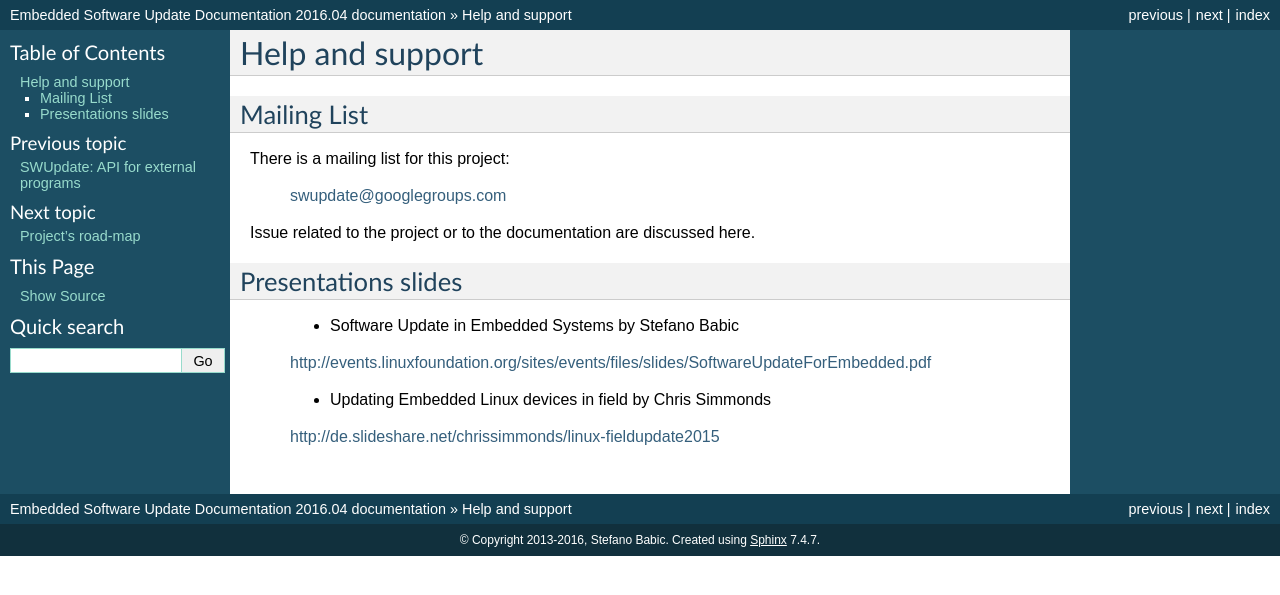
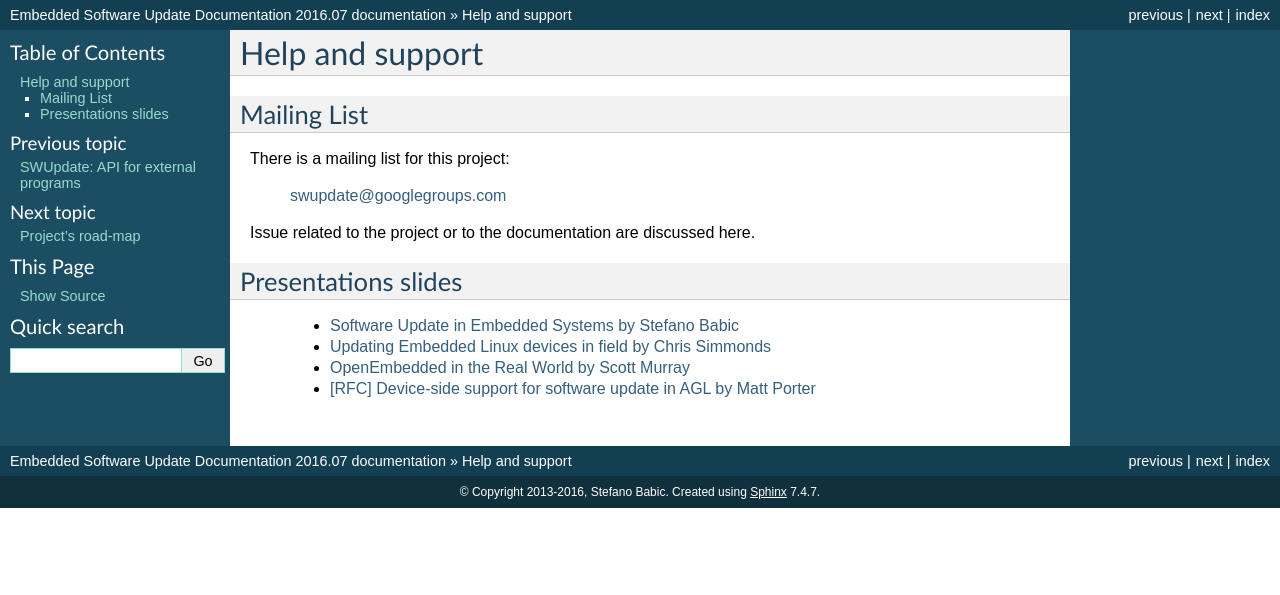
Before and after one commit to sbabic/swupdate, a Sphinx documentation site: the page built from doc/source/help_and_support.rst, in a window 1280 px wide. Shown: the top 595 px of the page. Built offline with Sphinx 7.4.7, drawn with Linux system fonts in a browser that asks for light colours; formulas are drawn with MathJax 3.

Commit message:
doc: fix warnings when building html
Signed-off-by: Stefano Babic <sbabic@denx.de>

```diff
--- a/doc/source/conf.py
+++ b/doc/source/conf.py
@@ -54,10 +54,10 @@
 # built documents.
 #
 # The short X.Y version.
-version = u'2016.04'
+version = u'2016.07'
 
 # The full version, including alpha/beta/rc tags.
-release = u'2016.04'
+release = u'2016.07'
 
 
 # The language for content autogenerated by Sphinx. Refer to documentation
--- a/doc/source/help_and_support.rst
+++ b/doc/source/help_and_support.rst
@@ -16,10 +16,7 @@
 Presentations slides
 =====================
 
-
-        - Software Update in Embedded Systems by Stefano Babic
-        http://events.linuxfoundation.org/sites/events/files/slides/SoftwareUpdateForEmbedded.pdf
-
-
-        - Updating Embedded Linux devices in field by Chris Simmonds
-        http://de.slideshare.net/chrissimmonds/linux-fieldupdate2015
+       - `Software Update in Embedded Systems by Stefano Babic <http://events.linuxfoundation.org/sites/events/files/slides/SoftwareUpdateForEmbedded.pdf>`_
+       - `Updating Embedded Linux devices in field by Chris Simmonds <http://de.slideshare.net/chrissimmonds/linux-fieldupdate2015>`_
+       - `OpenEmbedded in the Real World by Scott Murray <http://events.linuxfoundation.org/sites/events/files/slides/oe_in_the_real_world_smurray_elc2016.pdf>`_
+       - `[RFC] Device-side support for software update in AGL by Matt Porter <https://lists.linuxfoundation.org/pipermail/automotive-discussions/2016-May/002061.html>`_
--- a/doc/source/roadmap.rst
+++ b/doc/source/roadmap.rst
@@ -3,7 +3,7 @@
 =============================================
 
 SWUpdate's road-map
-==================
+===================
 
 Main goal
 ---------
--- a/doc/source/signed_images.rst
+++ b/doc/source/signed_images.rst
@@ -11,7 +11,7 @@
 Advantages and disadvantages are described in the following chapter.
 
 Signing the compound image
--------------------------
+--------------------------
 
 It looks quite straightforward if the whole compound image is signed.
 However, this has some heavy drawbacks. It is not possible to know if the image
@@ -23,7 +23,7 @@
 some unwanted piece of software on the device.
 
 Signing the sub-images
----------------------
+----------------------
 
 If each sub-image is signed, the verification is done before calling the
 corresponding hardware. Only signed images can be installed.
--- a/doc/source/swupdate.rst
+++ b/doc/source/swupdate.rst
@@ -536,7 +536,7 @@
 
 
 Changes in boot-loader code
-==========================
+===========================
 
 The SWUpdate consists of kernel and a root filesystem
 (image) that must be started by the boot-loader.
```
Also changed, not shown: other parts of doc/source/swupdate.rst (+1 -1 lines), doc/source/overview.rst (+5 -5 lines).
